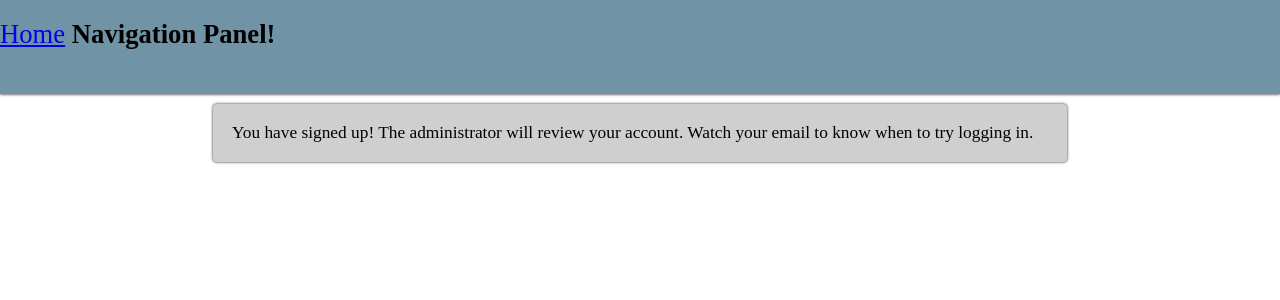
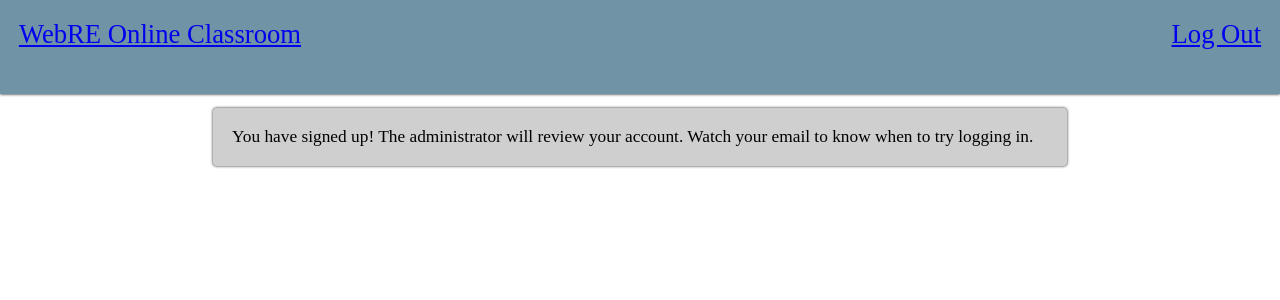
Before and after one commit to sheepman4267/WebRE, a Django app: page /after_signup in a window 1280 px wide. Shown: the top 300 px of the page. Run offline with Django 4.2, Linux system fonts and the light colour scheme; some libraries are stand-ins or nearby versions.

Commit message:
Redo navpanel

```diff
--- a/classroom/static/classroom/style.css
+++ b/classroom/static/classroom/style.css
@@ -54,6 +54,18 @@
     margin-top: 0;
 }
 
+.left-item {
+    display: inline-block;
+    float: left;
+    margin-left: 5mm;
+}
+.right-item {
+    display: inline-block;
+    float: right;
+    margin-right: 5mm;
+}
+
+
 .bingo-container {
     display: grid;
     padding: 0mm;
--- a/classroom/templates/classroom/navpanel.html
+++ b/classroom/templates/classroom/navpanel.html
@@ -1,7 +1,7 @@
 <!DOCTYPE html>
 <html lang="en">
 <div class="nav-panel">
-    <a href="/">Home</a>
-    <b>Navigation Panel!</b>
+    <span class="left-item"><a href="/">WebRE Online Classroom</a></span>
+    <span class="right-item"><a href="/accounts/logout/">Log Out</a></span>
 </div><br>
 </html>
```
